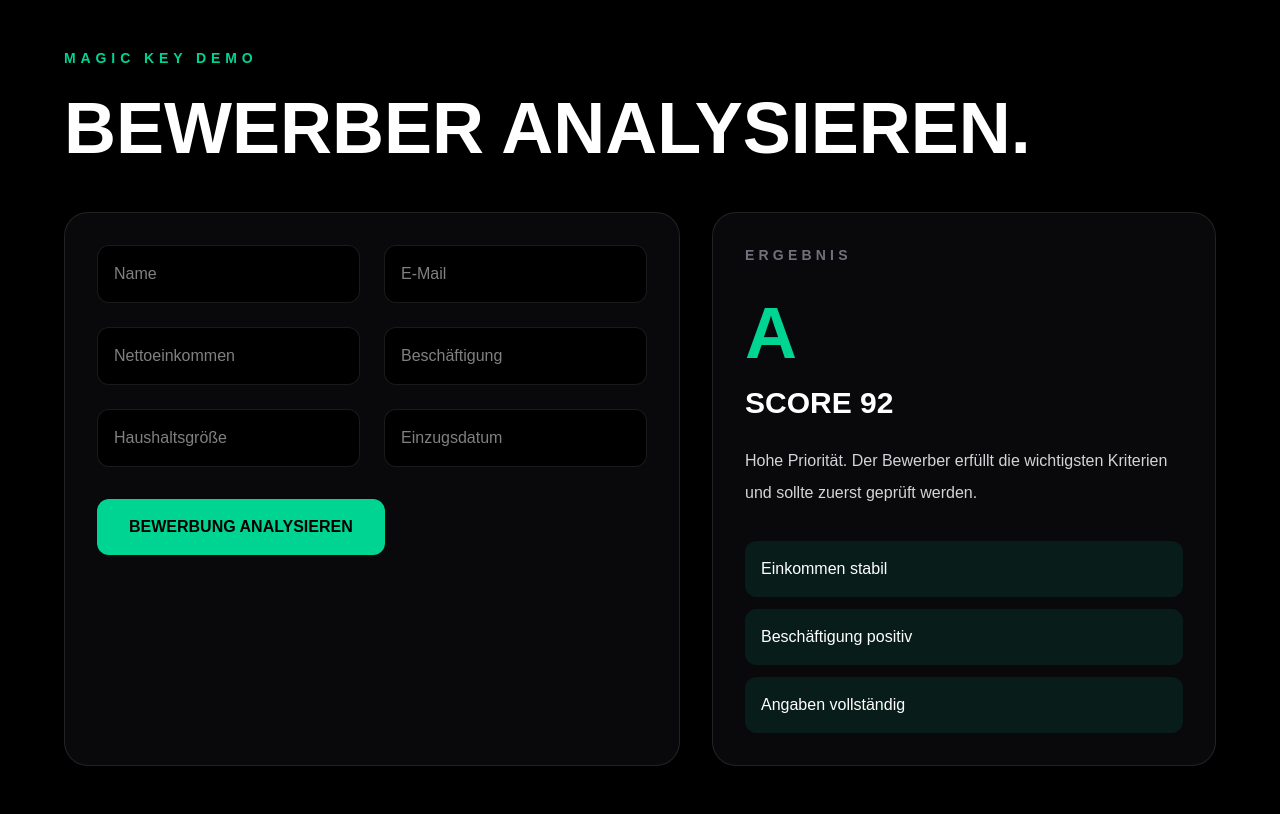
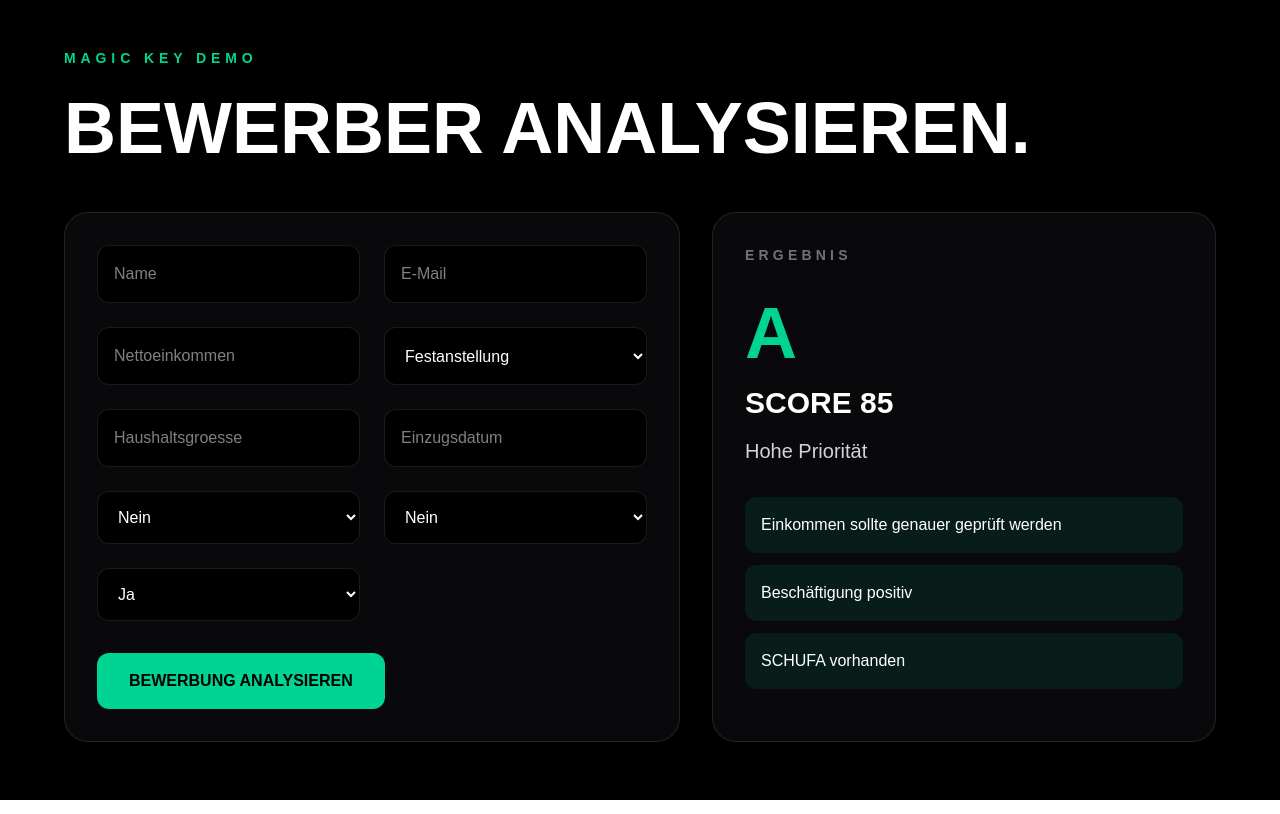
Before and after one commit to b94sunrise/magic-key, a Next.js app: page /demo in a window 1280 px wide. Both pictures are taken after a click on the button "BEWERBUNG ANALYSIEREN". Built offline with nearby package versions, Linux system fonts and the light colour scheme.

Commit message:
add scoring logic

```diff
--- a/src/app/demo/page.tsx
+++ b/src/app/demo/page.tsx
@@ -2,11 +2,70 @@
 
 import { useState } from "react";
 
+type Result = {
+  score: number;
+  category: "A" | "B" | "C";
+  title: string;
+  notes: string[];
+};
+
 export default function DemoPage() {
-  const [result, setResult] = useState(false);
+  const [income, setIncome] = useState("");
+  const [employment, setEmployment] = useState("Festanstellung");
+  const [household, setHousehold] = useState("");
+  const [pets, setPets] = useState("Nein");
+  const [smoker, setSmoker] = useState("Nein");
+  const [schufa, setSchufa] = useState("Ja");
+  const [result, setResult] = useState<Result | null>(null);
 
   function analyzeApplication() {
-    setResult(true);
+    let score = 40;
+    const netIncome = Number(income);
+    const people = Number(household);
+
+    if (netIncome >= 4000) score += 25;
+    else if (netIncome >= 3000) score += 18;
+    else if (netIncome >= 2200) score += 10;
+    else score -= 10;
+
+    if (employment === "Festanstellung") score += 18;
+    if (employment === "Unbefristet") score += 20;
+    if (employment === "Selbststaendig") score += 8;
+    if (employment === "Befristet") score -= 5;
+
+    if (people <= 2) score += 10;
+    if (people >= 4) score -= 8;
+
+    if (pets === "Nein") score += 6;
+    if (pets === "Ja") score -= 4;
+
+    if (smoker === "Nein") score += 6;
+    if (smoker === "Ja") score -= 8;
+
+    if (schufa === "Ja") score += 15;
+    if (schufa === "Nein") score -= 20;
+
+    score = Math.max(0, Math.min(100, score));
+
+    const category = score >= 80 ? "A" : score >= 60 ? "B" : "C";
+
+    setResult({
+      score,
+      category,
+      title:
+        category === "A"
+          ? "Hohe Priorität"
+          : category === "B"
+            ? "Mittlere Priorität"
+            : "Nachrangig prüfen",
+      notes: [
+        netIncome >= 3000 ? "Einkommen wirkt stabil" : "Einkommen sollte genauer geprüft werden",
+        employment === "Festanstellung" || employment === "Unbefristet"
+          ? "Beschäftigung positiv"
+          : "Beschäftigung erfordert zusätzliche Prüfung",
+        schufa === "Ja" ? "SCHUFA vorhanden" : "SCHUFA fehlt",
+      ],
+    });
   }
 
   return (
@@ -25,10 +84,60 @@ export default function DemoPage() {
             <div className="grid gap-6 md:grid-cols-2">
               <input className="rounded-xl border border-white/10 bg-black p-4" placeholder="Name" />
               <input className="rounded-xl border border-white/10 bg-black p-4" placeholder="E-Mail" />
-              <input className="rounded-xl border border-white/10 bg-black p-4" placeholder="Nettoeinkommen" />
-              <input className="rounded-xl border border-white/10 bg-black p-4" placeholder="Beschäftigung" />
-              <input className="rounded-xl border border-white/10 bg-black p-4" placeholder="Haushaltsgröße" />
+
+              <input
+                value={income}
+                onChange={(e) => setIncome(e.target.value)}
+                className="rounded-xl border border-white/10 bg-black p-4"
+                placeholder="Nettoeinkommen"
+              />
+
+              <select
+                value={employment}
+                onChange={(e) => setEmployment(e.target.value)}
+                className="rounded-xl border border-white/10 bg-black p-4"
+              >
+                <option>Festanstellung</option>
+                <option>Unbefristet</option>
+                <option>Selbststaendig</option>
+                <option>Befristet</option>
+              </select>
+
+              <input
+                value={household}
+                onChange={(e) => setHousehold(e.target.value)}
+                className="rounded-xl border border-white/10 bg-black p-4"
+                placeholder="Haushaltsgroesse"
+              />
+
               <input className="rounded-xl border border-white/10 bg-black p-4" placeholder="Einzugsdatum" />
+
+              <select
+                value={pets}
+                onChange={(e) => setPets(e.target.value)}
+                className="rounded-xl border border-white/10 bg-black p-4"
+              >
+                <option>Nein</option>
+                <option>Ja</option>
+              </select>
+
+              <select
+                value={smoker}
+                onChange={(e) => setSmoker(e.target.value)}
+                className="rounded-xl border border-white/10 bg-black p-4"
+              >
+                <option>Nein</option>
+                <option>Ja</option>
+              </select>
+
+              <select
+                value={schufa}
+                onChange={(e) => setSchufa(e.target.value)}
+                className="rounded-xl border border-white/10 bg-black p-4"
+              >
+                <option>Ja</option>
+                <option>Nein</option>
+              </select>
             </div>
 
             <button
@@ -50,27 +159,22 @@ export default function DemoPage() {
               </div>
             ) : (
               <div className="mt-8">
-                <p className="text-7xl font-black text-emerald-400">A</p>
+                <p className="text-7xl font-black text-emerald-400">
+                  {result.category}
+                </p>
 
                 <p className="mt-4 text-3xl font-black uppercase">
-                  Score 92
+                  Score {result.score}
                 </p>
 
-                <p className="mt-6 leading-8 text-zinc-300">
-                  Hohe Priorität. Der Bewerber erfüllt die wichtigsten Kriterien
-                  und sollte zuerst geprüft werden.
-                </p>
+                <p className="mt-4 text-xl text-zinc-300">{result.title}</p>
 
                 <div className="mt-8 space-y-3">
-                  <div className="rounded-xl bg-emerald-400/10 p-4">
-                    Einkommen stabil
-                  </div>
-                  <div className="rounded-xl bg-emerald-400/10 p-4">
-                    Beschäftigung positiv
-                  </div>
-                  <div className="rounded-xl bg-emerald-400/10 p-4">
-                    Angaben vollständig
-                  </div>
+                  {result.notes.map((note) => (
+                    <div key={note} className="rounded-xl bg-emerald-400/10 p-4">
+                      {note}
+                    </div>
+                  ))}
                 </div>
               </div>
             )}
```
